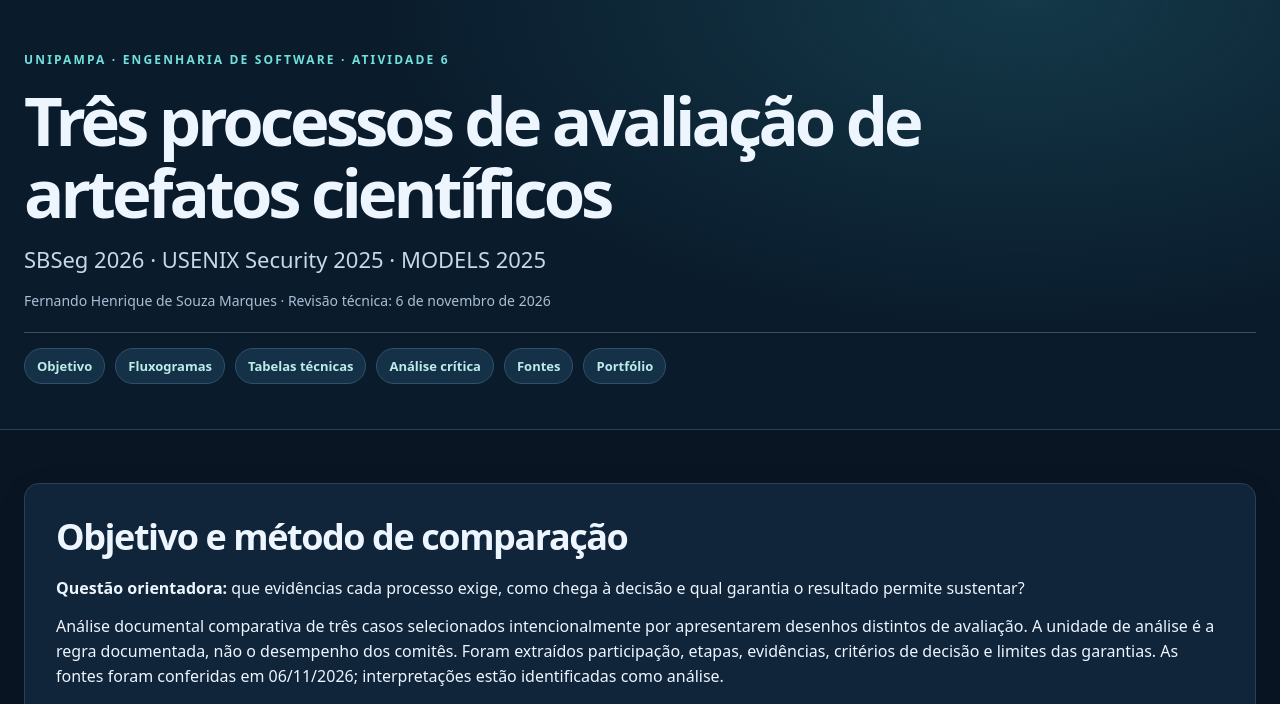
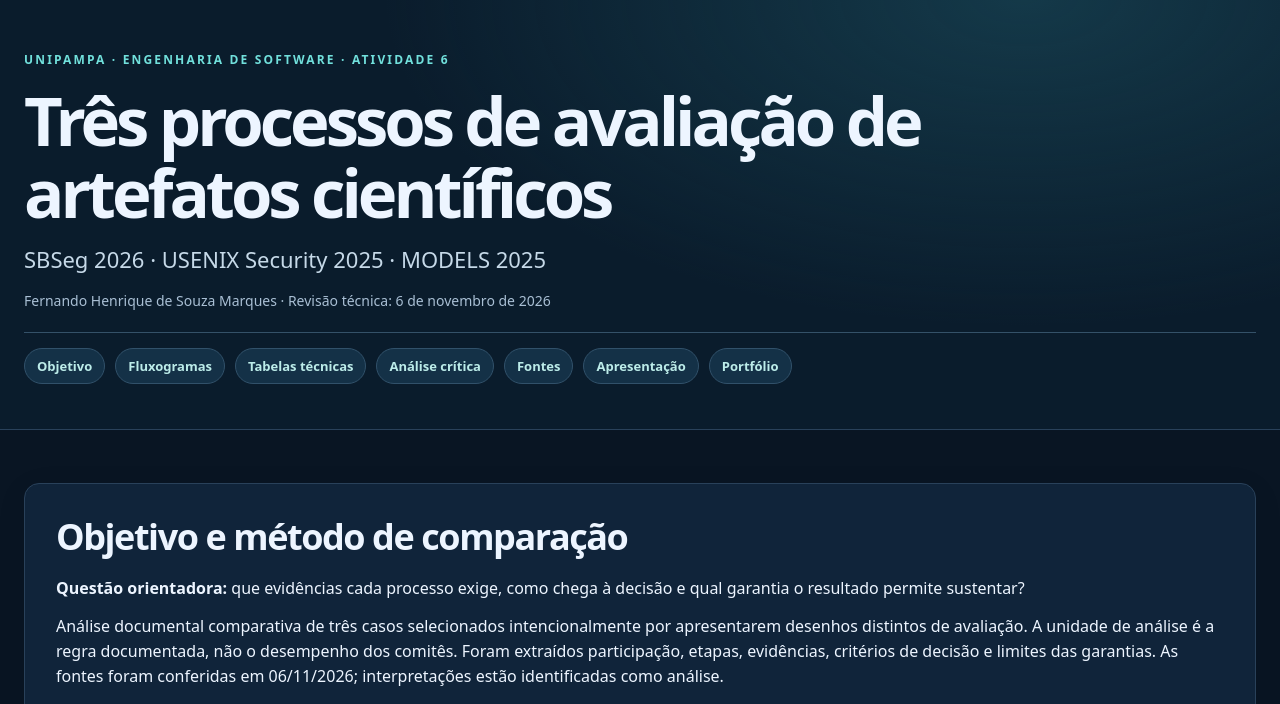
Before and after one commit to fernandomarquesaluno-svg/portfolio-artefatos-software, a plain HTML site: page atividade-6.html in a window 1280 px wide. Shown: the part 75-779 px from the top of the page. Drawn offline with Linux system fonts and the light colour scheme.

Commit message:
ux: tornar os slides visuais acessíveis a partir do portfólio

```diff
--- a/atividade-6.html
+++ b/atividade-6.html
@@ -88,7 +88,7 @@ footer{background:#17365d;color:#fff;padding:23px 0;font-size:14px}
 <p class="lead">SBSeg 2026 · USENIX Security 2025 · MODELS 2025</p>
 <p class="meta">Fernando Henrique de Souza Marques · Revisão técnica: 6 de novembro de 2026</p>
 <nav aria-label="Navegação desta página">
-<a href="#metodo">Objetivo</a><a href="#fluxos">Fluxogramas</a><a href="#matriz">Tabelas técnicas</a><a href="#analise">Análise crítica</a><a href="#fontes">Fontes</a><a href="./">Portfólio</a>
+<a href="#metodo">Objetivo</a><a href="#fluxos">Fluxogramas</a><a href="#matriz">Tabelas técnicas</a><a href="#analise">Análise crítica</a><a href="#fontes">Fontes</a><a href="atividade-6-slides.html">Apresentação</a><a href="./">Portfólio</a>
 </nav>
 </div></header>
 <main class="wrap">
```
